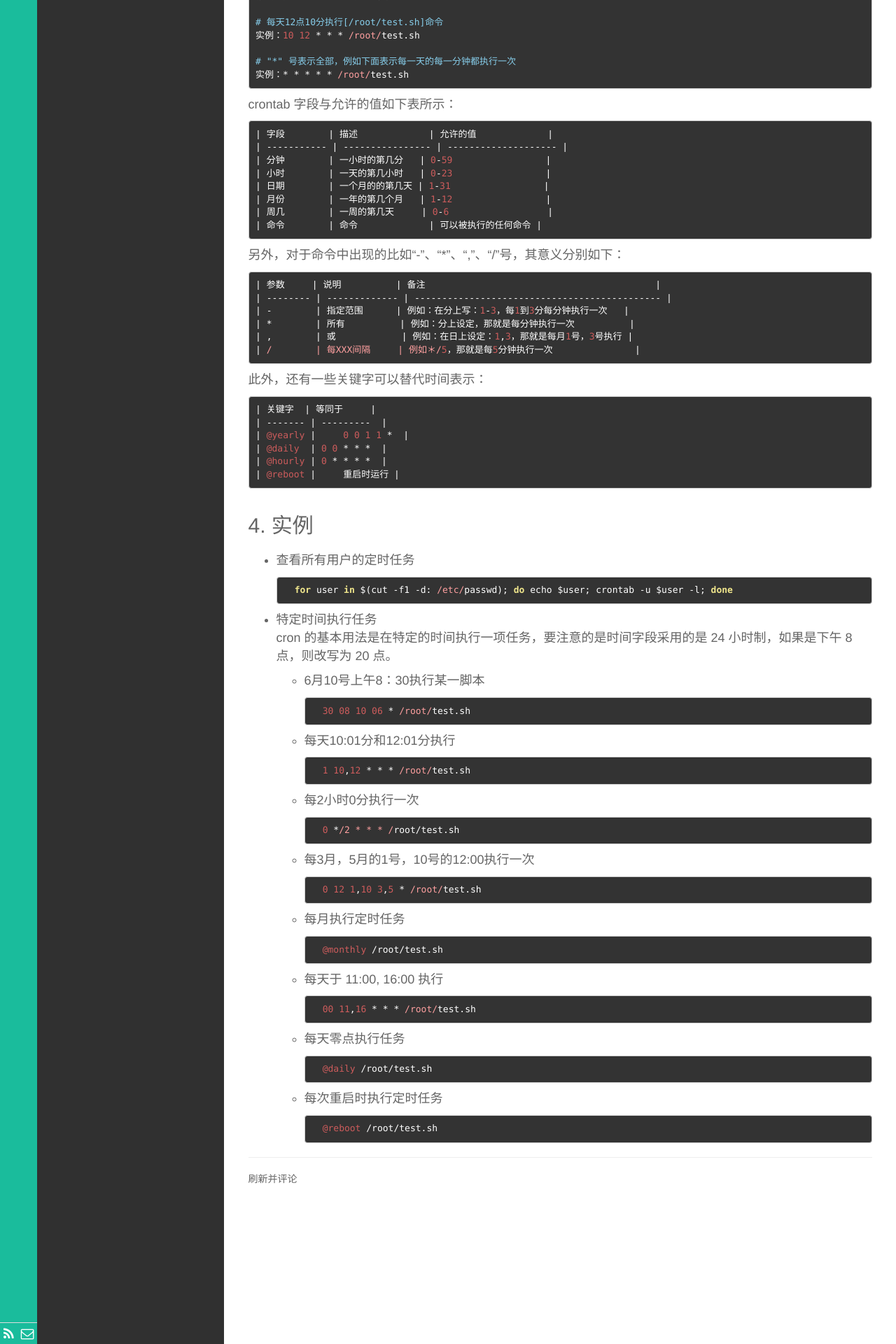
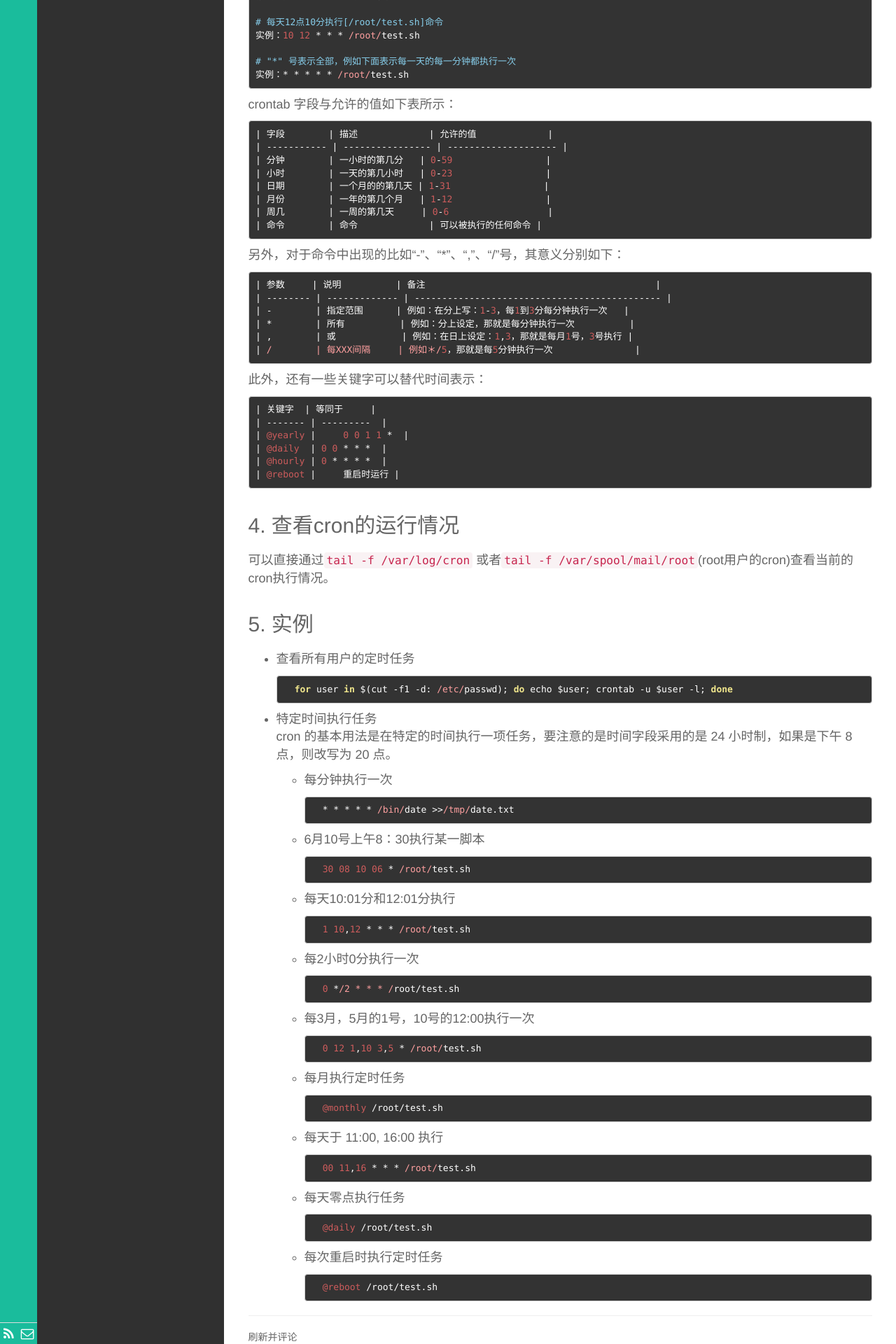
Before and after one commit to lizhenghn123/lizhenghn123.github.io, a Jekyll site: the page built from _posts/Linux/2016-08-20-Linux-Crontab.md, in a window 1280 px wide. Shown: the part 814-2734 px from the top of the page at 70% size. Built offline with Jekyll 4.4.1, drawn with Linux system fonts in a browser that asks for light colours; Markdown is read by kramdown in place of the engine named in the settings; comment, search, counter and statistics services are not loaded.

Commit message:
。。。。

```diff
--- a/_config.yml
+++ b/_config.yml
@@ -2,7 +2,7 @@
 permalink: /:year/:month/:day/:title.html
 #分页时每页博文数量
 paginate: 10
-markdown: redcarpet
+#markdown: redcarpet
 
 # 作者信息
 author:
--- a/_posts/Linux/2016-08-20-Linux-Crontab.md
+++ b/_posts/Linux/2016-08-20-Linux-Crontab.md
@@ -75,7 +75,10 @@ crontab 字段与允许的值如下表所示：
 	| @hourly | 0 * * * *  |
 	| @reboot |	重启时运行 |
 
-## 4. 实例
+## 4. 查看cron的运行情况
+可以直接通过`tail -f /var/log/cron` 或者`tail -f /var/spool/mail/root`(root用户的cron)查看当前的cron执行情况。
+
+## 5. 实例
 
 - 查看所有用户的定时任务
 
@@ -83,6 +86,10 @@ crontab 字段与允许的值如下表所示：
 
 - 特定时间执行任务
 cron 的基本用法是在特定的时间执行一项任务，要注意的是时间字段采用的是 24 小时制，如果是下午 8 点，则改写为 20 点。
+
+	- 每分钟执行一次
+
+			* * * * * /bin/date >>/tmp/date.txt
 
 	- 6月10号上午8：30执行某一脚本
 
```
